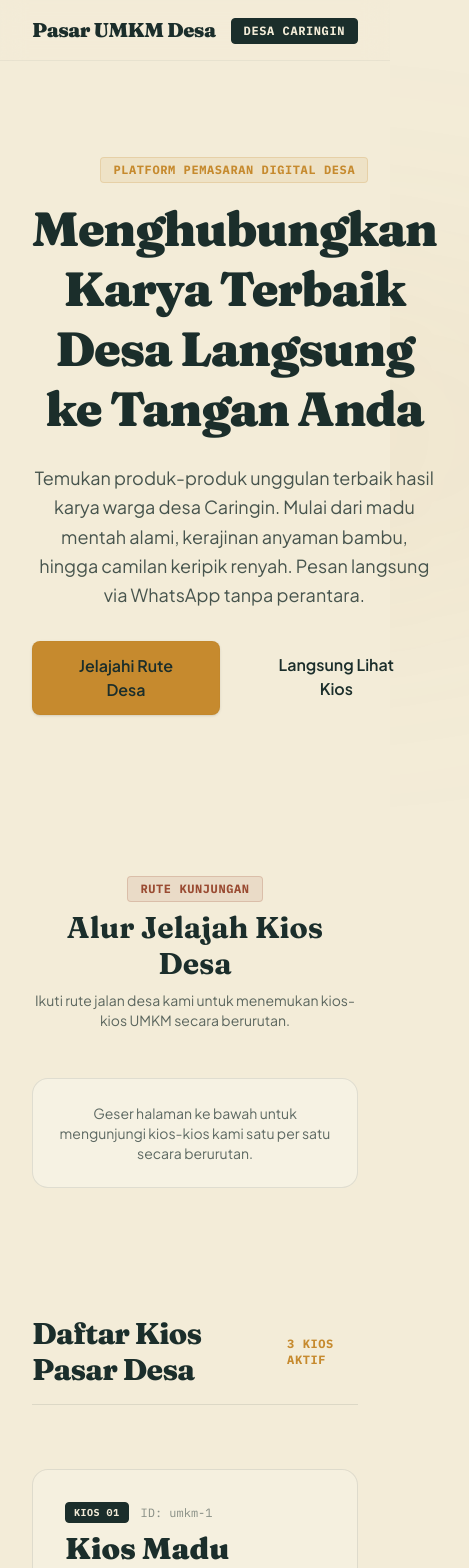
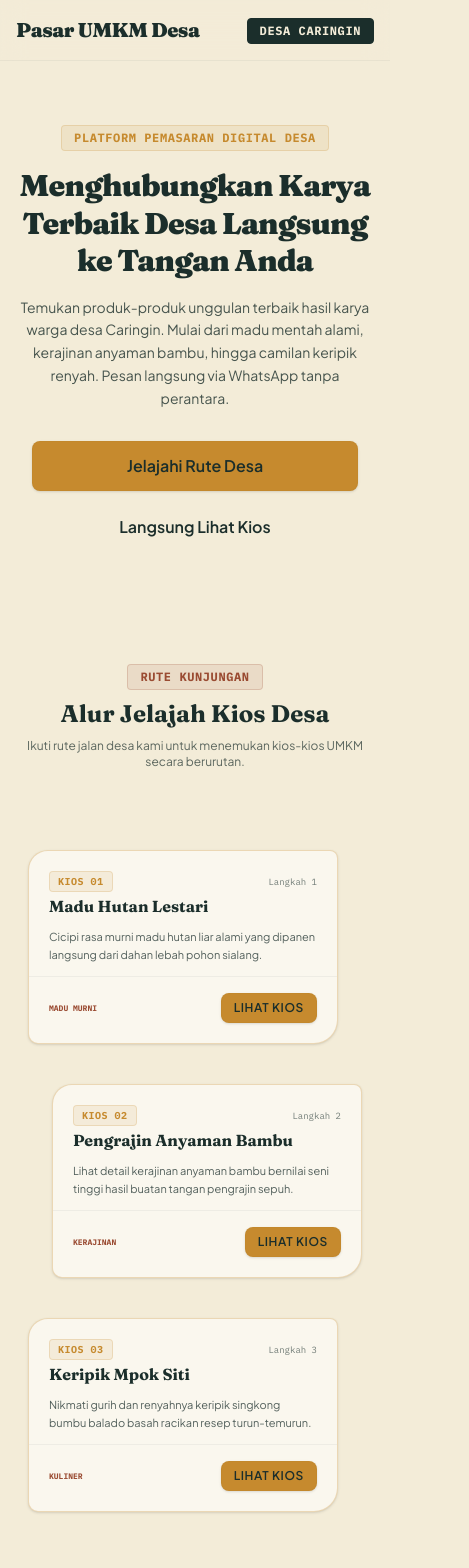
Before and after one commit to ahmadrofiussuud/umkmgo, a Next.js app: page / in a window 390 px wide. Shown: the top 1568 px of the page, 469 px wide, since content can reach past the window. Built offline with nearby package versions, Linux system fonts and the light colour scheme.

Commit message:
feat: implement full responsive design across desktop, tablet, and mobile, featuring a vertical winding trail map for mobile screens and touch target optimizations

```diff
--- a/app/page.tsx
+++ b/app/page.tsx
@@ -9,7 +9,7 @@ export default function Home() {
   return (
     <div className="min-h-screen bg-paper text-ink flex flex-col">
       {/* Sticky Navigation Bar */}
-      <nav className="sticky top-0 bg-paper/85 backdrop-blur-md z-50 border-b border-ink/5 py-4 px-8 md:px-16 flex items-center justify-between">
+      <nav className="sticky top-0 bg-paper/85 backdrop-blur-md z-50 border-b border-ink/5 py-4 px-4 sm:px-8 md:px-16 flex items-center justify-between">
         <a href="#" className="font-display text-xl font-black tracking-tight text-ink hover:opacity-90">
           Pasar UMKM Desa
         </a>
@@ -32,29 +32,29 @@ export default function Home() {
       </nav>
 
       {/* Hero Section */}
-      <header className="relative py-24 px-8 md:px-16 max-w-6xl mx-auto text-center flex flex-col items-center justify-center overflow-hidden">
+      <header className="relative py-16 sm:py-24 px-4 sm:px-8 md:px-16 max-w-6xl mx-auto text-center flex flex-col items-center justify-center overflow-hidden">
         {/* Background decorative elements */}
         <div className="absolute top-1/2 left-1/2 -translate-x-1/2 -translate-y-1/2 w-[800px] h-[350px] bg-ochre/5 blur-[120px] rounded-full pointer-events-none -z-10" />
 
         <Badge variant="primary" size="md" className="mb-4">
           Platform Pemasaran Digital Desa
         </Badge>
-        <h1 className="font-display text-5xl md:text-6xl font-black tracking-tight max-w-4xl leading-tight">
+        <h1 className="font-display text-3xl sm:text-4xl md:text-5xl lg:text-6xl font-black tracking-tight max-w-4xl leading-tight">
           Menghubungkan Karya Terbaik Desa Langsung ke Tangan Anda
         </h1>
-        <p className="font-sans text-lg md:text-xl text-ink/80 max-w-2xl mt-6 leading-relaxed">
+        <p className="font-sans text-sm sm:text-base md:text-lg lg:text-xl text-ink/80 max-w-2xl mt-4 sm:mt-6 leading-relaxed">
           Temukan produk-produk unggulan terbaik hasil karya warga desa Caringin. Mulai dari madu
           mentah alami, kerajinan anyaman bambu, hingga camilan keripik renyah. Pesan langsung
           via WhatsApp tanpa perantara.
         </p>
-        <div className="flex gap-4 mt-8">
-          <a href="#peta-rute">
-            <Button variant="primary" size="lg">
+        <div className="flex flex-col sm:flex-row gap-3 sm:gap-4 mt-8 w-full sm:w-auto justify-center px-4 sm:px-0">
+          <a href="#peta-rute" className="w-full sm:w-auto">
+            <Button variant="primary" size="lg" className="w-full">
               Jelajahi Rute Desa
             </Button>
           </a>
-          <a href="#daftar-kios">
-            <Button variant="ghost" size="lg">
+          <a href="#daftar-kios" className="w-full sm:w-auto">
+            <Button variant="ghost" size="lg" className="w-full">
               Langsung Lihat Kios
             </Button>
           </a>
@@ -62,21 +62,21 @@ export default function Home() {
       </header>
 
       {/* Signature Element: Village Map SVG Connectors */}
-      <section id="peta-rute" className="py-16 px-8 md:px-16 max-w-6xl mx-auto w-full scroll-mt-20">
+      <section id="peta-rute" className="py-12 sm:py-16 px-4 sm:px-8 md:px-16 max-w-6xl mx-auto w-full scroll-mt-20">
         <div className="text-center mb-12">
           <Badge variant="secondary" size="md" className="mb-2">
             Rute Kunjungan
           </Badge>
-          <h2 className="font-display text-3xl md:text-4xl font-bold">
+          <h2 className="font-display text-2xl sm:text-3xl md:text-4xl font-bold">
             Alur Jelajah Kios Desa
           </h2>
-          <p className="font-sans text-sm text-ink/70 mt-2">
+          <p className="font-sans text-xs sm:text-sm text-ink/70 mt-2">
             Ikuti rute jalan desa kami untuk menemukan kios-kios UMKM secara berurutan.
           </p>
         </div>
 
-        {/* The Desktop Map Container */}
-        <div className="relative w-full h-[480px] bg-paper-light/40 border border-ink/10 rounded-2xl hidden lg:block overflow-hidden p-6 shadow-sm">
+        {/* The Desktop/Tablet Map Container */}
+        <div className="relative w-full h-[480px] bg-paper-light/40 border border-ink/10 rounded-2xl hidden md:block overflow-hidden p-6 shadow-sm">
           {/* River decorative SVG path */}
           <svg className="absolute inset-0 w-full h-full pointer-events-none -z-10" viewBox="0 0 1000 480">
             {/* The River */}
@@ -113,20 +113,20 @@ export default function Home() {
             <rect x="883" y="250" width="14" height="10" fill="#9A4B32" opacity="0.2" />
           </svg>
 
-          {/* Kios Node 1 Card (Left Upper) */}
-          <div className="absolute left-[5%] top-[40px] w-[290px]">
+          {/* Kios Node 1 Card */}
+          <div className="absolute left-[2%] lg:left-[5%] top-[40px] w-[230px] lg:w-[290px]">
             <Card variant="organic" className="shadow-md hover:shadow-lg bg-paper-light border-ochre/30">
               <CardHeader className="pb-2">
                 <div className="flex justify-between items-center mb-1">
                   <Badge variant="primary">Kios 01</Badge>
                   <span className="font-mono text-[10px] text-ink/60">Langkah 1</span>
                 </div>
-                <h3 className="font-display text-lg font-bold text-ink leading-tight">
+                <h3 className="font-display text-sm lg:text-lg font-bold text-ink leading-tight">
                   Madu Hutan Lestari
                 </h3>
               </CardHeader>
               <CardBody className="pb-3">
-                <p className="font-sans text-xs text-ink/75 leading-relaxed">
+                <p className="font-sans text-[11px] lg:text-xs text-ink/75 leading-relaxed">
                   Cicipi rasa murni madu hutan liar alami yang dipanen langsung dari dahan lebah pohon sialang.
                 </p>
               </CardBody>
@@ -141,20 +141,20 @@ export default function Home() {
             </Card>
           </div>
 
-          {/* Kios Node 2 Card (Center Bottom) */}
-          <div className="absolute left-[35.5%] top-[200px] w-[290px]">
+          {/* Kios Node 2 Card */}
+          <div className="absolute left-[36%] lg:left-[35.5%] top-[220px] lg:top-[200px] w-[230px] lg:w-[290px]">
             <Card variant="organic" className="shadow-md hover:shadow-lg bg-paper-light border-ochre/30">
               <CardHeader className="pb-2">
                 <div className="flex justify-between items-center mb-1">
                   <Badge variant="primary">Kios 02</Badge>
                   <span className="font-mono text-[10px] text-ink/60">Langkah 2</span>
                 </div>
-                <h3 className="font-display text-lg font-bold text-ink leading-tight">
+                <h3 className="font-display text-sm lg:text-lg font-bold text-ink leading-tight">
                   Pengrajin Anyaman Bambu
                 </h3>
               </CardHeader>
               <CardBody className="pb-3">
-                <p className="font-sans text-xs text-ink/75 leading-relaxed">
+                <p className="font-sans text-[11px] lg:text-xs text-ink/75 leading-relaxed">
                   Lihat detail kerajinan anyaman bambu bernilai seni tinggi hasil buatan tangan pengrajin sepuh.
                 </p>
               </CardBody>
@@ -169,20 +169,20 @@ export default function Home() {
             </Card>
           </div>
 
-          {/* Kios Node 3 Card (Right Upper) */}
-          <div className="absolute left-[66%] top-[40px] w-[290px]">
+          {/* Kios Node 3 Card */}
+          <div className="absolute left-[67%] lg:left-[66%] top-[40px] w-[230px] lg:w-[290px]">
             <Card variant="organic" className="shadow-md hover:shadow-lg bg-paper-light border-ochre/30">
               <CardHeader className="pb-2">
                 <div className="flex justify-between items-center mb-1">
                   <Badge variant="primary">Kios 03</Badge>
                   <span className="font-mono text-[10px] text-ink/60">Langkah 3</span>
                 </div>
-                <h3 className="font-display text-lg font-bold text-ink leading-tight">
+                <h3 className="font-display text-sm lg:text-lg font-bold text-ink leading-tight">
                   Keripik Mpok Siti
                 </h3>
               </CardHeader>
               <CardBody className="pb-3">
-                <p className="font-sans text-xs text-ink/75 leading-relaxed">
+                <p className="font-sans text-[11px] lg:text-xs text-ink/75 leading-relaxed">
                   Nikmati gurih dan renyahnya keripik singkong bumbu balado basah racikan resep turun-temurun.
                 </p>
               </CardBody>
@@ -198,39 +198,138 @@ export default function Home() {
           </div>
         </div>
 
-        {/* Fallback Text for Mobile Viewport in Step 2 */}
-        <div className="lg:hidden text-center bg-paper-light/50 border border-ink/10 p-6 rounded-xl">
-          <p className="font-sans text-sm text-ink/70">
-            Geser halaman ke bawah untuk mengunjungi kios-kios kami satu per satu secara berurutan.
-          </p>
+        {/* Mobile Winding Path (Vertical Trail Map) */}
+        <div className="relative w-full flex flex-col items-center gap-10 md:hidden py-8 overflow-hidden">
+          {/* Background Vertical Connector SVG */}
+          <svg
+            className="absolute inset-y-0 left-1/2 -translate-x-1/2 w-[120px] h-full pointer-events-none -z-10"
+            viewBox="0 0 120 780"
+            preserveAspectRatio="none"
+          >
+            <path
+              d="M 60 0 C 10 150, 110 300, 60 420 C 10 540, 110 660, 60 780"
+              fill="none"
+              stroke="#C68A2E"
+              strokeWidth="3"
+              strokeDasharray="12, 10"
+              strokeLinecap="round"
+            />
+            <circle cx="35" cy="180" r="4" fill="#5C7A3D" opacity="0.4" />
+            <circle cx="85" cy="380" r="5" fill="#5C7A3D" opacity="0.4" />
+            <circle cx="35" cy="580" r="4" fill="#5C7A3D" opacity="0.4" />
+          </svg>
+
+          {/* Card Mobile 1 */}
+          <div className="w-full max-w-[310px] translate-x-[-12px]">
+            <Card variant="organic" className="shadow-md bg-paper-light border-ochre/30">
+              <CardHeader className="pb-2">
+                <div className="flex justify-between items-center mb-1">
+                  <Badge variant="primary">Kios 01</Badge>
+                  <span className="font-mono text-[9px] text-ink/60">Langkah 1</span>
+                </div>
+                <h3 className="font-display text-base font-bold text-ink leading-tight">
+                  Madu Hutan Lestari
+                </h3>
+              </CardHeader>
+              <CardBody className="pb-3">
+                <p className="font-sans text-[11px] text-ink/75 leading-relaxed">
+                  Cicipi rasa murni madu hutan liar alami yang dipanen langsung dari dahan lebah pohon sialang.
+                </p>
+              </CardBody>
+              <CardFooter className="pt-2 border-t border-ink/5">
+                <span className="font-mono text-[8px] text-clay font-bold uppercase">Madu Murni</span>
+                <a href="#umkm-1">
+                  <Button variant="primary" size="sm">
+                    Lihat Kios
+                  </Button>
+                </a>
+              </CardFooter>
+            </Card>
+          </div>
+
+          {/* Card Mobile 2 */}
+          <div className="w-full max-w-[310px] translate-x-[12px]">
+            <Card variant="organic" className="shadow-md bg-paper-light border-ochre/30">
+              <CardHeader className="pb-2">
+                <div className="flex justify-between items-center mb-1">
+                  <Badge variant="primary">Kios 02</Badge>
+                  <span className="font-mono text-[9px] text-ink/60">Langkah 2</span>
+                </div>
+                <h3 className="font-display text-base font-bold text-ink leading-tight">
+                  Pengrajin Anyaman Bambu
+                </h3>
+              </CardHeader>
+              <CardBody className="pb-3">
+                <p className="font-sans text-[11px] text-ink/75 leading-relaxed">
+                  Lihat detail kerajinan anyaman bambu bernilai seni tinggi hasil buatan tangan pengrajin sepuh.
+                </p>
+              </CardBody>
+              <CardFooter className="pt-2 border-t border-ink/5">
+                <span className="font-mono text-[8px] text-clay font-bold uppercase">Kerajinan</span>
+                <a href="#umkm-2">
+                  <Button variant="primary" size="sm">
+                    Lihat Kios
+                  </Button>
+                </a>
+              </CardFooter>
+            </Card>
+          </div>
+
+          {/* Card Mobile 3 */}
+          <div className="w-full max-w-[310px] translate-x-[-12px]">
+            <Card variant="organic" className="shadow-md bg-paper-light border-ochre/30">
+              <CardHeader className="pb-2">
+                <div className="flex justify-between items-center mb-1">
+                  <Badge variant="primary">Kios 03</Badge>
+                  <span className="font-mono text-[9px] text-ink/60">Langkah 3</span>
+                </div>
+                <h3 className="font-display text-base font-bold text-ink leading-tight">
+                  Keripik Mpok Siti
+                </h3>
+              </CardHeader>
+              <CardBody className="pb-3">
+                <p className="font-sans text-[11px] text-ink/75 leading-relaxed">
+                  Nikmati gurih dan renyahnya keripik singkong bumbu balado basah racikan resep turun-temurun.
+                </p>
+              </CardBody>
+              <CardFooter className="pt-2 border-t border-ink/5">
+                <span className="font-mono text-[8px] text-clay font-bold uppercase">Kuliner</span>
+                <a href="#umkm-3">
+                  <Button variant="primary" size="sm">
+                    Lihat Kios
+                  </Button>
+                </a>
+              </CardFooter>
+            </Card>
+          </div>
         </div>
       </section>
 
       {/* Main Kiosk Content List */}
-      <section id="daftar-kios" className="py-16 px-8 md:px-16 max-w-6xl mx-auto w-full scroll-mt-20 flex-1">
-        <div className="flex items-center justify-between border-b border-ink/10 pb-4 mb-16">
-          <h2 className="font-display text-3xl font-extrabold tracking-tight">Daftar Kios Pasar Desa</h2>
+      <section id="daftar-kios" className="py-12 sm:py-16 px-4 sm:px-8 md:px-16 max-w-6xl mx-auto w-full scroll-mt-20 flex-1">
+        <div className="flex flex-col sm:flex-row sm:items-center justify-between border-b border-ink/10 pb-4 mb-12 sm:mb-16 gap-3">
+          <h2 className="font-display text-2xl sm:text-3xl font-extrabold tracking-tight">Daftar Kios Pasar Desa</h2>
           <span className="font-mono text-xs font-bold text-ochre uppercase tracking-wider">
             {umkmList.length} KIOS AKTIF
           </span>
         </div>
 
-        <div className="space-y-24">
+        <div className="space-y-16 sm:space-y-24">
           {umkmList.map((umkm, idx) => (
             <div key={umkm.id} id={umkm.id} className="scroll-mt-24">
               {/* Kios Header Container */}
-              <div className="bg-paper-light/30 border border-ink/10 rounded-xl p-8 flex flex-col md:flex-row md:items-center justify-between gap-6">
+              <div className="bg-paper-light/30 border border-ink/10 rounded-xl p-6 sm:p-8 flex flex-col md:flex-row md:items-center justify-between gap-6">
                 <div>
                   <div className="flex items-center gap-3 mb-2">
                     <Badge variant="dark">Kios 0{idx + 1}</Badge>
                     <span className="font-mono text-xs text-ink/50">ID: {umkm.id}</span>
                   </div>
-                  <h3 className="font-display text-3xl font-black text-ink">{umkm.nama}</h3>
-                  <p className="font-sans text-base text-ink/80 italic mt-1 leading-relaxed">
+                  <h3 className="font-display text-2xl sm:text-3xl font-black text-ink">{umkm.nama}</h3>
+                  <p className="font-sans text-sm sm:text-base text-ink/80 italic mt-1 leading-relaxed">
                     &ldquo;{umkm.tagline}&rdquo;
                   </p>
                 </div>
-                <div className="flex flex-col items-start md:items-end justify-center font-mono text-xs text-ink/70 gap-1.5 border-t md:border-t-0 md:border-l border-ink/10 pt-4 md:pt-0 md:pl-6 shrink-0">
+                <div className="flex flex-col items-start md:items-end justify-center font-mono text-xs text-ink/70 gap-2 border-t md:border-t-0 md:border-l border-ink/10 pt-4 md:pt-0 md:pl-6 shrink-0">
                   <div className="flex items-center gap-1.5">
                     <span className="text-ochre">📍</span>
                     <span>{umkm.lokasi}</span>
@@ -243,7 +342,7 @@ export default function Home() {
               </div>
 
               {/* Product Card Grid */}
-              <div className="grid grid-cols-1 md:grid-cols-3 gap-8 mt-8">
+              <div className="grid grid-cols-1 sm:grid-cols-2 lg:grid-cols-3 gap-6 md:gap-8 mt-8">
                 {umkm.produk.map((product) => {
                   const waUrl = generateWhatsAppUrl(umkm.nama, product.nama, umkm.nomorWhatsApp);
                   const isValid = !!waUrl;
@@ -263,7 +362,7 @@ export default function Home() {
                       </div>
 
                       <CardBody className="p-5 flex flex-col flex-1">
-                        <h4 className="font-display text-lg font-bold text-ink leading-tight mb-2">
+                        <h4 className="font-display text-base sm:text-lg font-bold text-ink leading-tight mb-2">
                           {product.nama}
                         </h4>
                         <p className="font-sans text-xs text-ink/75 leading-relaxed line-clamp-3 mb-4 flex-1">
@@ -277,12 +376,12 @@ export default function Home() {
                       <CardFooter className="pt-0 p-5">
                         {isValid ? (
                           <a href={waUrl} target="_blank" rel="noopener noreferrer" className="w-full">
-                            <Button variant="action" size="sm" className="w-full">
+                            <Button variant="action" size="sm" className="w-full py-3 md:py-2.5">
                               Pesan via WhatsApp
                             </Button>
                           </a>
                         ) : (
-                          <Button variant="action" size="sm" className="w-full" disabled>
+                          <Button variant="action" size="sm" className="w-full py-3 md:py-2.5" disabled>
                             Nomor WA Tidak Valid
                           </Button>
                         )}
@@ -297,7 +396,7 @@ export default function Home() {
       </section>
 
       {/* Simple Earthy Footer */}
-      <footer className="bg-ink text-paper-light py-12 px-8 md:px-16 border-t border-ink/20 mt-20">
+      <footer className="bg-ink text-paper-light py-12 px-4 sm:px-8 md:px-16 border-t border-ink/20 mt-20">
         <div className="max-w-6xl mx-auto flex flex-col md:flex-row items-center justify-between gap-6 font-sans">
           <div className="text-center md:text-left">
             <h4 className="font-display text-lg font-bold tracking-wide">Pasar UMKM Desa</h4>
@@ -319,7 +418,7 @@ export default function Home() {
         </div>
         <div className="max-w-6xl mx-auto border-t border-paper-light/10 mt-8 pt-6 flex flex-col md:flex-row items-center justify-between text-xs text-paper-light/40 gap-4">
           <span>&copy; 2026 Desa Caringin. Hak Cipta Dilindungi Undang-Undang.</span>
-          <span className="font-mono">BUILD V1.0.0-DESKTOP</span>
+          <span className="font-mono">BUILD V1.1.0-RESPONSIVE</span>
         </div>
       </footer>
     </div>
```
